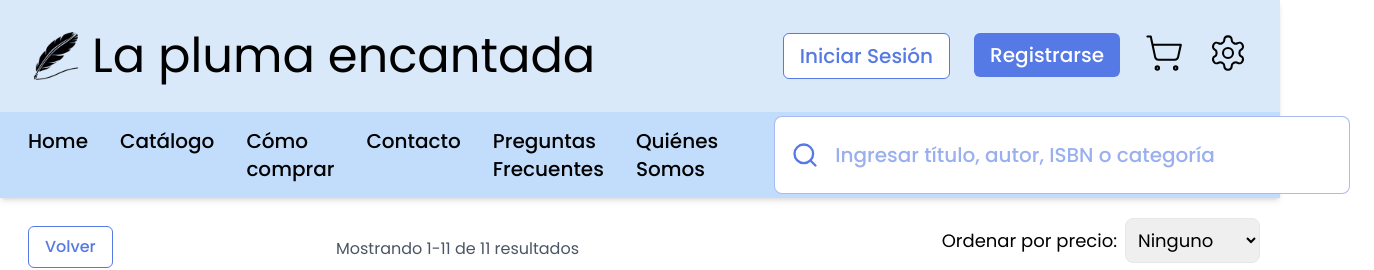
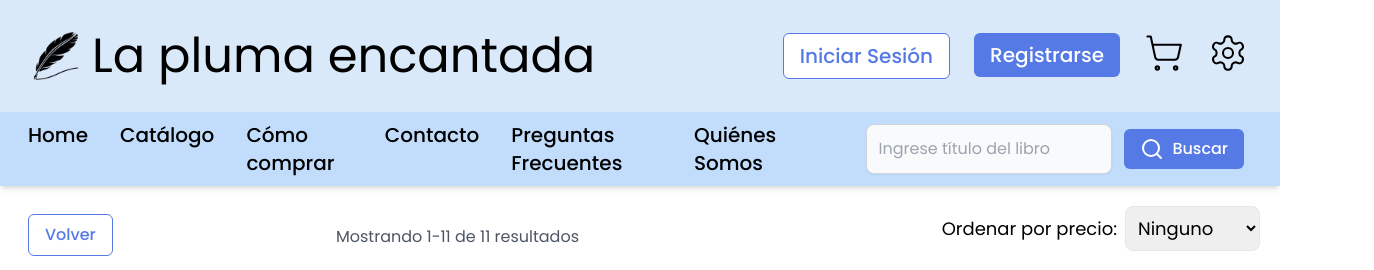
Before and after one commit to Talkird/bookstore-frontend, a React (Vite) app: page /catalog in a window 1280 px wide. Shown: the top 270 px of the page, 1374 px wide, since content can reach past the window. Built offline with nearby package versions, Linux system fonts and the light colour scheme.

Commit message:
cart button & userId

```diff
--- a/package.json
+++ b/package.json
@@ -16,6 +16,7 @@
     "class-variance-authority": "^0.7.0",
     "classnames": "^2.5.1",
     "clsx": "^2.1.1",
+    "jwt-decode": "^4.0.0",
     "leaflet": "^1.9.4",
     "lucide-react": "^0.447.0",
     "react": "^18.3.1",
--- a/src/api/cart.js
+++ b/src/api/cart.js
@@ -1,7 +1,7 @@
 import axios from 'axios';
-import { getToken } from '../utils/getToken';
+import { getToken } from '../utils/token';
 
-const base_url = "http://localhost:8080/carts";
+const base_url = "http://localhost:8080";
 
 
 export const getCart = async (userId) => {
@@ -44,7 +44,9 @@ export const addCartItem = async (userId, cartItemRequest) => {
         "Content-Type": "application/json"
       }
     });
+    console.log(response.data);
     return response.data;
+
   } catch (error) {
     console.error("Error adding cart item:", error);
     throw error;
--- a/src/api/user.js
+++ b/src/api/user.js
@@ -1,5 +1,5 @@
 import axios from "axios";
-import { setToken } from "../utils/token";
+import { setToken, setUserId } from "../utils/token";
 
 const base_url = "http://localhost:8080/api/v1/auth";
 
@@ -9,14 +9,20 @@ export const login = async (email, password) => {
             email,
             password
         });
-        const { access_token } = response.data;
+
+        const { access_token, user_id } = response.data;
+
         setToken(access_token);
-        return { access_token };
+        setUserId(user_id);
+
+        return { access_token, user_id };
+
     } catch (error) {
         console.error("Error logging in:", error);
         throw error;
     }
-}
+};
+
 
 export const register = async (name, email, password, role = "USER") => {
     try {
@@ -26,9 +32,14 @@ export const register = async (name, email, password, role = "USER") => {
             password,
             role
         });
-        const { access_token } = response.data;
+        console.log(response.data);
+
+        const { access_token, user_id } = response.data;
+
         setToken(access_token);
-        return { access_token };
+        setUserId(user_id);
+
+        return { access_token, user_id };
     } catch (error) {
         console.error("Error registering:", error);
         throw error;
--- a/src/components/navbar/NavbarSearch.jsx
+++ b/src/components/navbar/NavbarSearch.jsx
@@ -1,24 +1,29 @@
 import { Search } from "lucide-react";
 import PropTypes from "prop-types";
 import classNames from "classnames";
+import Input from "../../components/ui/Input";
+import Button from "../../components/ui/Button";
 
 function NavbarSearch({ className }) {
   return (
     <div
       className={classNames(
-        "mx-6 flex flex-row items-center justify-between rounded-lg border border-primary/50 bg-white p-2",
+        "mx-6 flex flex-row items-center justify-between rounded-lg bg-transparent p-2 gap-3",
         className,
       )}
     >
-      <Search
-        className="bg-transparent px-2 text-primary transition hover:cursor-pointer hover:opacity-60"
-        size={60}
+      <Input
+        type="text"
+        placeholder="Ingrese título del libro"
       />
-      <input
-        type="text"
-        placeholder="Ingresar título, autor, ISBN o categoría"
-        className="w-[50rem] bg-transparent p-2 text-xl font-medium text-black placeholder-primary/60 outline-none"
-      />
+      <Button
+        className="flex p-8 gap-2 items-center"
+        >
+        <Search size={24} />
+        Buscar
+        </Button>
+
+
     </div>
   );
 }
--- a/src/components/product/Product.jsx
+++ b/src/components/product/Product.jsx
@@ -4,12 +4,32 @@ import { ShoppingCart } from "lucide-react";
 import { formatPeso } from "../../utils/format";
 import { useNavigate } from "react-router-dom";
 
-function Product({ image, title, author, price }) {
+import { getUserId, getToken } from "../../utils/token";
+import { addCartItem } from "../../api/cart";
+
+function Product({ id, image, title, author, price }) {
   const navigate = useNavigate();
 
   const handleClick = () => {
     navigate("/catalog/product");
   };
+
+  const handleAddToCart = () => {
+    console.log("User tried adding to cart.");
+
+    const token = getToken();
+    const userId = getUserId();
+
+    if (!token || !userId) {
+      console.error("User is not authenticated.");
+      return;
+    }
+
+    addCartItem(userId, {
+      bookId: id,
+      quantity: 1,
+    })
+  }
 
   return (
     <div className="rounded-md border-2 border-primary/60 bg-primary/10 p-3 shadow">
@@ -33,7 +53,7 @@ function Product({ image, title, author, price }) {
       </div>
 
       <div className="flex justify-center">
-      <Button className="mt-2 flex items-center gap-4 py-2 px-4 text-lg ">
+      <Button onClick={handleAddToCart} className="mt-2 flex items-center gap-4 py-2 px-4 text-lg ">
           <ShoppingCart className="w-6 h-6" />
           Añadir
         </Button>
--- a/src/pages/Catalog.jsx
+++ b/src/pages/Catalog.jsx
@@ -5,6 +5,8 @@ import Pagination from "../components/ui/Pagination";
 import Filter from "../components/filters/Filter";
 import Sort from "../components/filters/Sort";
 import BackButton from "../components/ui/BackButton";
+
+
 
 const books = [
   {
@@ -187,6 +189,7 @@ function Catalog() {
           {selectedBooks.map((book, index) => (
             <Product
               key={index}
+              id={index}
               image={book.image}
               title={book.title}
               author={book.author}
--- a/src/pages/Home.jsx
+++ b/src/pages/Home.jsx
@@ -117,16 +117,6 @@ function Home() {
     <div className="p-8">
       <ImageBanner images={imagesSlider} />
 
-      {books.map((book) => {
-        return (
-          <div key={book.id}>
-            <h2>{book.title}</h2>
-            <p>{book.author}</p>
-            <img src={book.image} alt={book.title} />
-          </div>
-        );
-      })}
-
       <div className="flex justify-center">
         <Button
           onClick={handleViewAllProducts}
--- a/src/pages/Login.jsx
+++ b/src/pages/Login.jsx
@@ -11,7 +11,7 @@ function Login() {
 
   const handleLogin = async () => {
     const response = await login(email, password);
-    console.log(getToken());
+    console.log(response);
   };
 
   return (
--- a/src/pages/ProductDetail.jsx
+++ b/src/pages/ProductDetail.jsx
@@ -7,6 +7,9 @@ import { useParams } from "react-router-dom";
 import { Plus, Minus, Star } from "lucide-react";
 import Input from "../components/ui/Input";
 
+import { getUserId, getToken } from "../utils/token";
+import { addCartItem } from "../api/cart";
+
 const ProductDetail = () => {
   const { productId } = useParams();
   const [quantity, setQuantity] = useState(1);
@@ -15,6 +18,25 @@ const ProductDetail = () => {
   const [isShippingPopupOpen, setIsShippingPopupOpen] = useState(false);
   const [isPaymentPopupOpen, setIsPaymentPopupOpen] = useState(false);
 
+
+  const addToCart = () => {
+    console.log("User tried adding to cart.");
+
+    const token = getToken();
+    const userId = getUserId();
+
+    if (!token || !userId) {
+      console.error("User is not authenticated.");
+      return;
+    }
+
+    //TODO use params
+
+    addCartItem(userId, {
+      bookId: productId,
+      quantity: quantity,
+    })
+  }
 
   const product = {
     id: 2,
@@ -49,9 +71,6 @@ const ProductDetail = () => {
     }
   };
 
-  const addToCart = () => {
-    console.log(`Añadido ${quantity} unidades de ${product.title} al carrito.`);
-  };
 
   const openShippingPopup = () => {
     setIsShippingPopupOpen(true);
@@ -86,7 +105,7 @@ const ProductDetail = () => {
           key={i}
           size={40}
           onClick={() => handleRating(i)}
-          className={`cursor-pointer ${i <= rating ? "text-yellow-500" : "text-gray-400"}`}
+          className={`cursor-pointer ${i <= rating ? "text-yellow-500 " : "text-gray-400"}`}
         />,
       );
     }
--- a/src/utils/token.js
+++ b/src/utils/token.js
@@ -1,7 +1,16 @@
 export const getToken = () => {
     return localStorage.getItem("token");
-}
+};
 
 export const setToken = (token) => {
     localStorage.setItem("token", token);
-}
+};
+
+export const setUserId = (userId) => {
+    localStorage.setItem("userId", userId);
+
+};
+
+export const getUserId = () => {
+    return localStorage.getItem("userId");
+};
```
Also changed, not shown: 2 other files (tests, documents, lock files or other folders).
